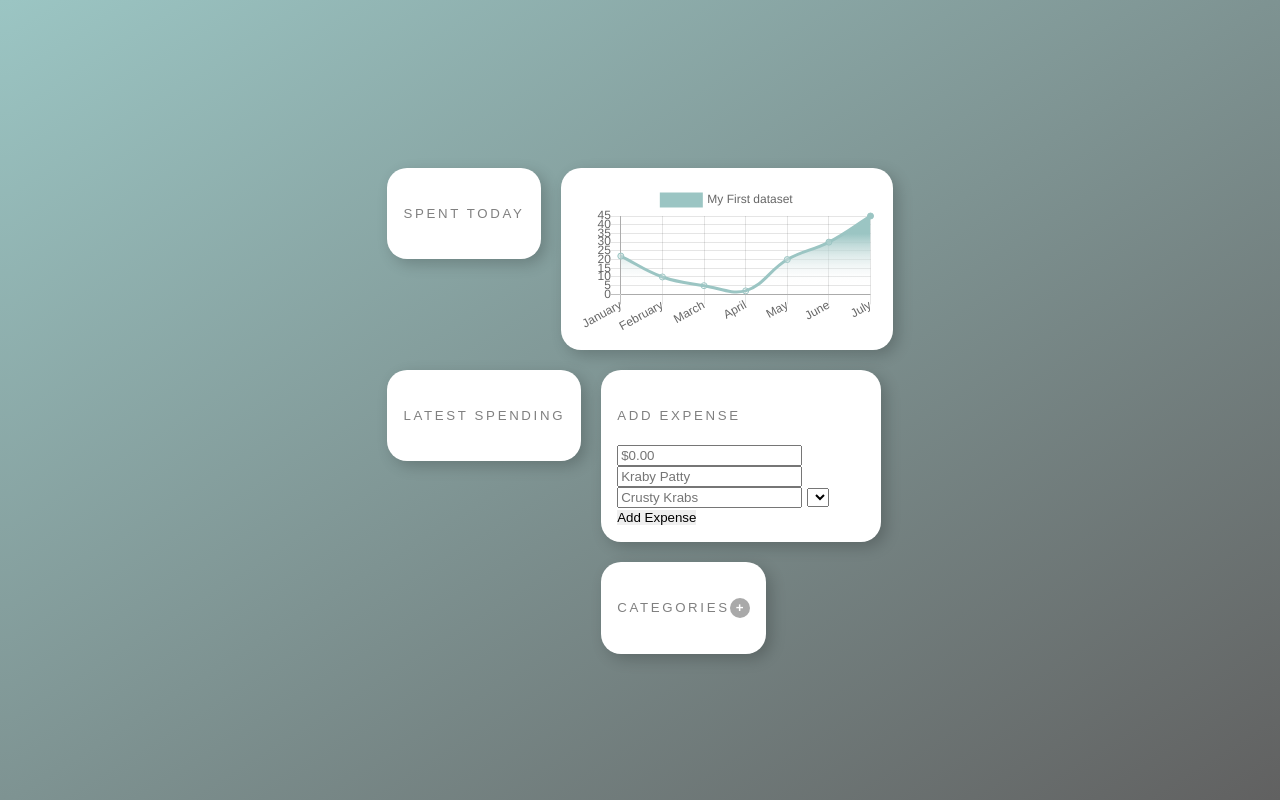
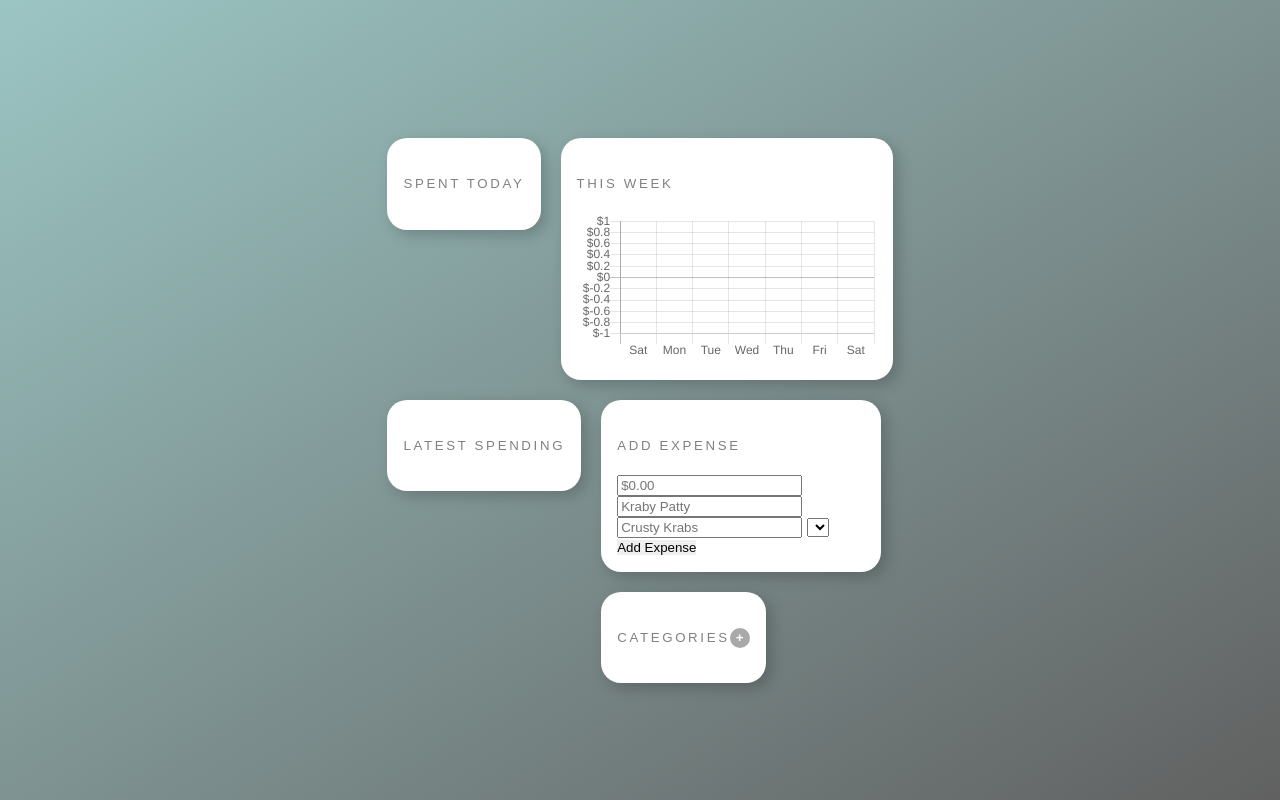
Before and after one commit to jakexia72/moneyManagerApp, a website: page views/index.html in a window 1280 px wide. Drawn offline with nearby package versions, Linux system fonts and the light colour scheme; no server answers.

Commit message:
added weekly spending summary

```diff
--- a/public/app.js
+++ b/public/app.js
@@ -22,6 +22,22 @@ db.collection("users").doc(userId).collection("expenseTypes").get().then((snapsh
   })
 });
 
+//Creating array of the last 7 days
+var weekOfSpending = [0,0,0,0,0,0,0];
+db.collection("users").doc(userId).collection("expenses").where("expenseDate", ">", weekStart ).onSnapshot(snapshot =>{
+  let changes = snapshot.docChanges();
+  changes.forEach(change =>{
+    if (change.type == 'added'){
+      weekOfSpending[change.doc.data().expenseDate.toDate().getDay()] += change.doc.data().expenseAmount;
+    } else if (change.type == 'removed'){
+        weekOfSpending[change.doc.data().expenseDate.toDate().getDay()] -= change.doc.data().expenseAmount;
+    }
+  });
+  console.log(weekOfSpending);
+  makeCharts(weekOfSpending);
+});
+
+
 
 
 
@@ -32,15 +48,6 @@ db.collection("users").doc(userId).get().then((snapshot) => {
   $("#greeting").html("Good " + timeOfDay() + ", " + uname.substr(0, uname.indexOf(' ')));
 });
 
-// Creating the table of data
-// db.collection("users").doc(userId).collection("expenses").get().then((snapshot) => {
-//     snapshot.docs.forEach((doc) => {
-//       makeLatestSpendingEntree(doc);
-//     })
-
-//
-
-// });
 var totalDailySpending = 0;
 var totalYesterSpending = 0;
 // console.log(typeof yesterday);
@@ -86,7 +93,6 @@ db.collection("users").doc(userId).collection("expenses").where("expenseDate", "
     } else if (change.type == 'removed'){
       totalDailySpending -= change.doc.data().expenseAmount;
     }
-
   });
   console.log("TOTAL: " + totalDailySpending);
   $('#spending-today').html("$" + totalDailySpending);
--- a/public/uiBuilders.js
+++ b/public/uiBuilders.js
@@ -61,28 +61,50 @@ function makeLatestSpendingEntree(doc){
   $('#spendingList').prepend(row);
 }
 
-function makeCharts(){
+function makeCharts(dataArray){
   var ctx = document.getElementById('spendingBreakdown-chart').getContext('2d');
   var grd = ctx.createLinearGradient(0, 0, 0, 100);
-grd.addColorStop(0, "#9bc5c3");
-grd.addColorStop(0.5, "#9bc5c3");
-grd.addColorStop(1, "rgba(250,250,250,0)");
+  grd.addColorStop(0, "#9bc5c3");
+  grd.addColorStop(0.6, "#9bc5c3");
+  grd.addColorStop(1, "rgba(250,250,250,0)");
   var chart = new Chart(ctx, {
       // The type of chart we want to create
-      type: 'line',
+      type: 'bar',
 
       // The data for our dataset
       data: {
-          labels: ['January', 'February', 'March', 'April', 'May', 'June', 'July'],
+          labels: ['Sat','Mon', 'Tue', 'Wed', 'Thu', 'Fri', 'Sat'],
           datasets: [{
-              label: 'My First dataset',
+              label: 'Spending',
               backgroundColor: grd,
               borderColor: '#9bc5c3',
-              data: [22, 10, 5, 2, 20, 30, 45]
+              data: dataArray,
+              borderWidth: 1
           }]
       },
 
       // Configuration options go here
-      options: {}
+      options: {
+        legend:{
+          display: false
+        },
+        scales: {
+            yAxes: [{
+                ticks: {
+                    // Include a dollar sign in the ticks
+                    callback: function(value, index, values) {
+                        return '$' + value;
+                    }
+                }
+            }]
+        },
+        tooltips: {
+            callbacks: {
+                label: function(tooltipItems, data) {
+                    return "$" + tooltipItems.yLabel.toString();
+                }
+              }
+            }
+      }
   });
 }
--- a/public/uiEmbelishment.js
+++ b/public/uiEmbelishment.js
@@ -7,6 +7,9 @@ console.log(dayStart);
 
 var yesterday = new Date(today.getFullYear(), today.getMonth(), today.getDate()-1, 0, 0, 0, 0);
 console.log(yesterday);
+
+var weekStart = new Date(today.getFullYear(), today.getMonth(), today.getDate()-today.getDay(), 0, 0, 0, 0);
+console.log(weekStart);
 
 var monthDictionary = ["January","Febuary","March", "April", "May", "June", "July", "August", "September", "October", "November", "December"];
 
--- a/public/uiInteractions.js
+++ b/public/uiInteractions.js
@@ -54,7 +54,7 @@ $(document).ready(function() {
     }
   });
 
-makeCharts();
+  makeCharts(weekOfSpending);
 
 
 });
--- a/views/index.html
+++ b/views/index.html
@@ -15,9 +15,10 @@
 
   <script src="https://cdn.jsdelivr.net/npm/chart.js@2.8.0"></script>
 
+  <script src="/app.js" type="text/javascript"></script>
   <script src = "/uiBuilders.js" type = "text/javascript"></script>
   <script src = "/uiInteractions.js" type = "text/javascript"></script>
-  <script src="/app.js" type="text/javascript"></script>
+
   <title></title>
 </head>
 
@@ -34,6 +35,7 @@
           </div>
         </div>
         <div class = "panel">
+          <h5>This Week</h3>
           <canvas id = "spendingBreakdown-chart"></canvas>
         </div>
       </div>
```
